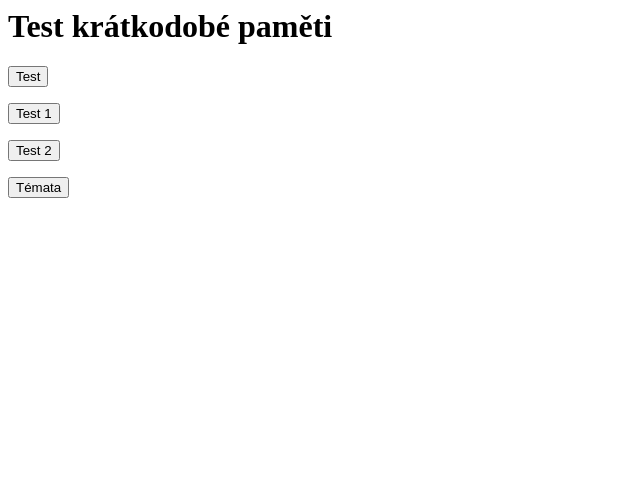
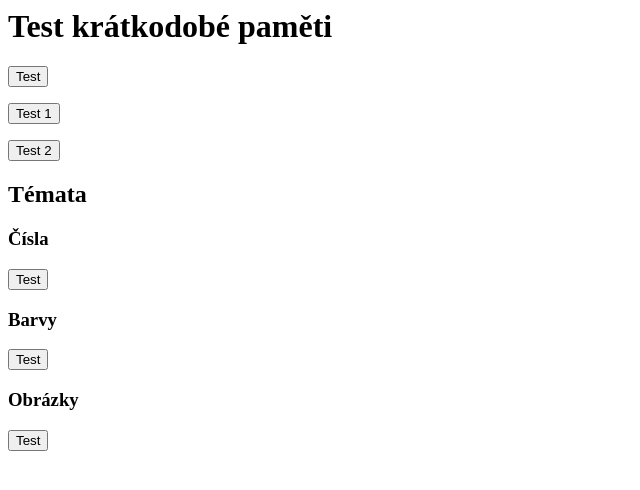
Before and after one commit to NelaMm/test, a PHP site: page / in a window 1280 px wide. Shown: the top 490 px of the page, without its empty margins (0-640 px from the left). Run offline with PHP 8.4, Linux system fonts and the light colour scheme.

Commit message:
organizace na uvodni stranu

```diff
--- a/index.php
+++ b/index.php
@@ -19,9 +19,26 @@ ini_set("default_charset", "UTF-8");
         </td>
     </form>
 
-      <form action="temata.php" method="post" name="temata" >
+    <h2>Témata</h2>
+
+<h3>Čísla</h3>
+
+ <form action="cisla/cisla.php" method="post" name="testCis" >
         <td >
-            <input type="submit" name="temata" value="Témata" />
+            <input type="submit" name="testCis" value="Test" />
         </td>
     </form>
+<h3>Barvy</h3>
+ <form action="testBar.php" method="post" name="testBar" >
+        <td >
+            <input type="submit" name="testBar" value="Test" />
+        </td>
+    </form>
+<h3>Obrázky</h3>
+ <form action="testObr.php" method="post" name="testObr" >
+        <td >
+            <input type="submit" name="testObr" value="Test" />
+        </td>
+    </form>
+
 </div>
```
Also changed, not shown: temata.php (deleted, +0 -23 lines).
